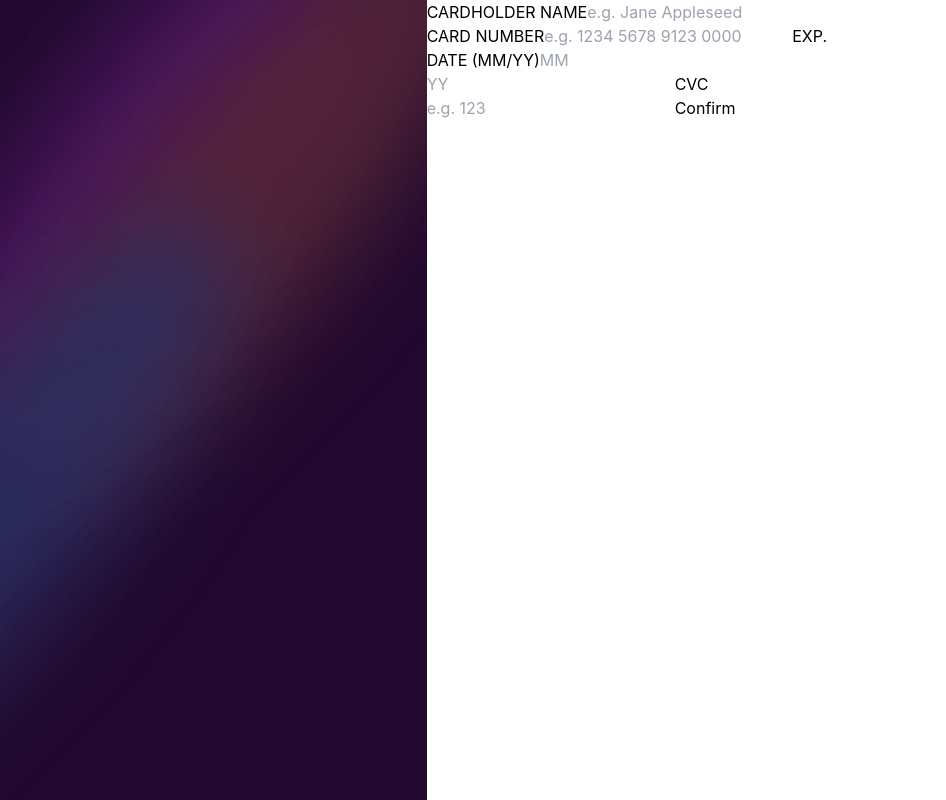
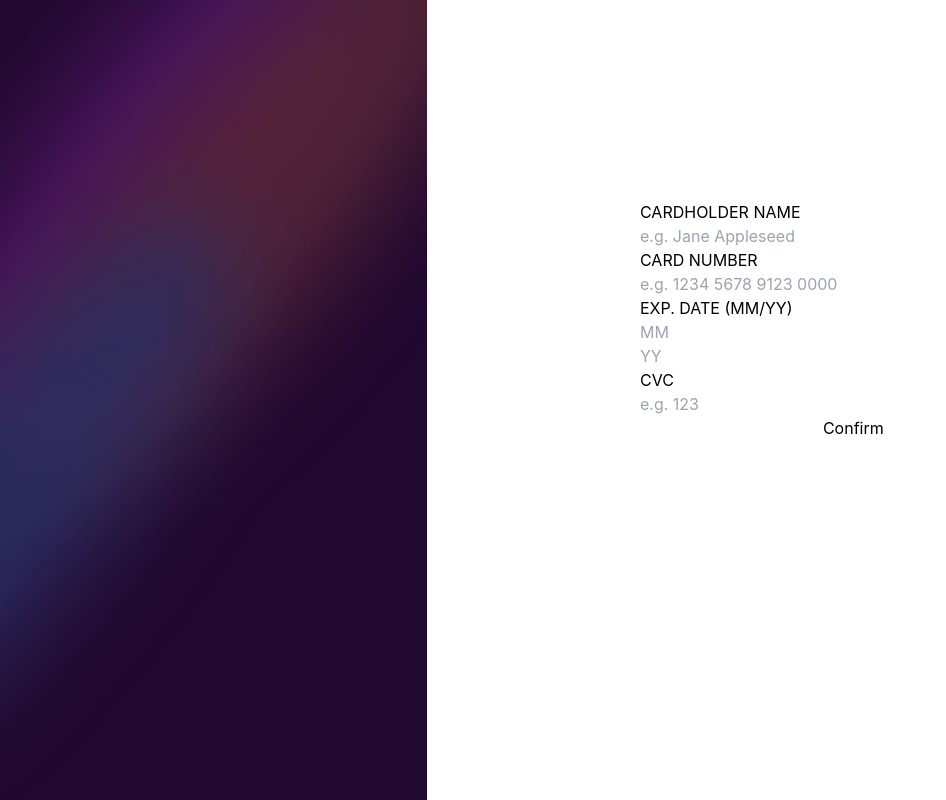
Before and after one commit to ShayneJG/Interactive-card-details-form-React, a React (Create React App) app in the folder my-app/: page / in a window 1280 px wide. Shown: the whole page, without its empty margins (0-946 px from the left). Built offline with nearby package versions, Linux system fonts and the light colour scheme.

Commit message:
completed errorhandling

```diff
--- a/my-app/src/App.css
+++ b/my-app/src/App.css
@@ -579,12 +579,44 @@ video {
   grid-column-start: 2;
 }
 
+.col-start-3 {
+  grid-column-start: 3;
+}
+
 .col-end-2 {
   grid-column-end: 2;
 }
 
 .col-end-3 {
   grid-column-end: 3;
+}
+
+.col-end-4 {
+  grid-column-end: 4;
+}
+
+.ml-4 {
+  margin-left: 1rem;
+}
+
+.ml-10 {
+  margin-left: 2.5rem;
+}
+
+.ml-40 {
+  margin-left: 10rem;
+}
+
+.block {
+  display: block;
+}
+
+.inline-block {
+  display: inline-block;
+}
+
+.flex {
+  display: flex;
 }
 
 .grid {
@@ -599,12 +631,80 @@ video {
   height: 100%;
 }
 
-.h-screen {
-  height: 100vh;
+.h-40 {
+  height: 10rem;
+}
+
+.h-60 {
+  height: 15rem;
+}
+
+.h-80 {
+  height: 20rem;
+}
+
+.h-1\/2 {
+  height: 50%;
+}
+
+.w-40 {
+  width: 10rem;
+}
+
+.w-20 {
+  width: 5rem;
+}
+
+.w-60 {
+  width: 15rem;
+}
+
+.w-80 {
+  width: 20rem;
+}
+
+.w-full {
+  width: 100%;
+}
+
+.w-1\/2 {
+  width: 50%;
 }
 
 .grid-cols-3 {
   grid-template-columns: repeat(3, minmax(0, 1fr));
+}
+
+.flex-row {
+  flex-direction: row;
+}
+
+.flex-col {
+  flex-direction: column;
+}
+
+.place-items-center {
+  place-items: center;
+}
+
+.content-center {
+  align-content: center;
+}
+
+.items-center {
+  align-items: center;
+}
+
+.justify-center {
+  justify-content: center;
+}
+
+.justify-items-center {
+  justify-items: center;
+}
+
+.border {
+  border-width: 1px;
 }
 
 .bg-\[url\(\'\.\/images\/bg-main-desktop\.png\'\)\] {
--- a/my-app/src/App.js
+++ b/my-app/src/App.js
@@ -16,17 +16,17 @@ function App() {
   const [complete, setComplete] = useState(false);
 
   return (
+    <div className="h-full">
+      <div className="">
+        <Card side="front" details={details} setDetails={setDetails} />
+        <Card side="back" details={details} setDetails={setDetails} />
+      </div>
       <div className="grid grid-cols-3 h-full">
         <div
           id="backgroundImage"
           className="col-start-1 col-end-2 h-full bg-[url('./images/bg-main-desktop.png')] bg-no-repeat bg-cover	"
         ></div>
-      <div className="col-start-2 col-end-3">
-        <div className="cardContainer">
-          <Card side="front" details={details} setDetails={setDetails} />
-          <Card side="back" details={details} setDetails={setDetails} />
-        </div>
-        <div>
+        <div className="col-start-2 col-end-4 flex flex-col items-center justify-center">
           {complete ? (
             <ThankYou />
           ) : (
@@ -69,9 +69,9 @@ function Form({ details, setDetails, setComplete }) {
     }
   };
   return (
-    <div className="form">
-      <form>
-        <label for="name">CARDHOLDER NAME</label>
+    <div className="h-full w-full flex justify-center items-center">
+      <form className="h-1/2 w-1/2 flex flex-col">
+        <label htmlFor="name">CARDHOLDER NAME</label>
         <input
           id="name"
           name="name"
@@ -80,7 +80,7 @@ function Form({ details, setDetails, setComplete }) {
           onChange={updateHandler}
           value={details.name}
         />
-        <label for="number">CARD NUMBER</label>
+        <label htmlFor="number">CARD NUMBER</label>
         <input
           id="number"
           name="number"
@@ -90,7 +90,9 @@ function Form({ details, setDetails, setComplete }) {
           value={details.number}
         />
         <p className={error.numError ? "error" : "hidden"}>{error.numError}</p>
-        <label for="month">EXP. DATE (MM/YY)</label>
+
+        <label htmlFor="month">EXP. DATE (MM/YY)</label>
+        <div>
           <input
             id="month"
             name="month"
@@ -99,7 +101,7 @@ function Form({ details, setDetails, setComplete }) {
             onChange={updateHandler}
             value={details.month}
           />
-        <label for="year" className="sr-only">
+          <label htmlFor="year" className="sr-only">
             year
           </label>
           <input
@@ -111,9 +113,10 @@ function Form({ details, setDetails, setComplete }) {
             value={details.year}
           />
           <p className={error.mmError || error.yyError ? "error" : "hidden"}>
-          Can't be blank
+            {error.mmError} {error.mmError ? "" : error.yyError}
           </p>
-        <label for="cvc">CVC</label>
+        </div>
+        <label htmlFor="cvc">CVC</label>
         <input
           id="cvc"
           name="cvc"
@@ -121,7 +124,7 @@ function Form({ details, setDetails, setComplete }) {
           onChange={updateHandler}
           value={details.cvc}
         />
-        <p className={error.cvcError ? "error" : "hidden"}>Can't be blank</p>
+        <p className={error.cvcError ? "error" : "hidden"}>{error.cvcError}</p>
 
         <button onClick={submission}>Confirm</button>
       </form>
--- a/my-app/src/common/errorHandler.js
+++ b/my-app/src/common/errorHandler.js
@@ -5,32 +5,48 @@ The other functions are used by errorHandler to determine whether there are any
 Each error function returns false if an error was found, which results in the errorHandler returning false and preventing the form submission.
 */
 
-const errorHandler = (setError, defaultError, details, error) => {
-  setError(defaultError);
+const errorHandler = (setError, defaultError, details) => {
+  setError(() => defaultError);
+  let errorReturn = true;
+  if (!errorCheck(details.number, setError, "numError")) {
+    errorReturn = false;
+  }
+  if (!errorCheck(details.month, setError, "mmError")) {
+    errorReturn = false;
+  }
+  if (!errorCheck(details.year, setError, "yyError")) {
+    errorReturn = false;
+  }
+  if (!errorCheck(details.cvc, setError, "cvcError")) {
+    errorReturn = false;
+  }
+  return errorReturn;
+};
+
+//helper functions
+
+//err is the name of the error to be set
+function errorCheck(str, setError, err) {
   const errorMessages = {
     blank: "Can't be blank",
     format: "Wrong format, numbers only",
   };
-
-  if (!numCheck(details.number)) {
-    setError({ ...error, numError: [errorMessages.format] });
+  //is the string empty?
+  if (!str) {
+    setError((prevState) => ({ ...prevState, [err]: [errorMessages.blank] }));
     return false;
   }
-  if (details.number === "") {
-    setError({ ...error, numError: [errorMessages.blank] });
+  //only numbers?
+  const regex = /^[0-9]*$/;
+
+  if (!regex.test(str)) {
+    setError((prevState) => ({ ...prevState, [err]: [errorMessages.format] }));
     return false;
   }
+  return true;
+}
+//checks whether or not the string contains only numbers. returns true if it passes the test
 
-  return true;
-};
-
-//helper functions
-
-//checks whether or not the string contains only numbers. returns true if it passes the test
-function numCheck(str) {
-  const regex = /^[0-9]*$/;
-  return regex.test(str);
-}
 //checks whether the string is blank.
 
 export default errorHandler;
```
Lines whose indentation alone changed are shown as unchanged.
